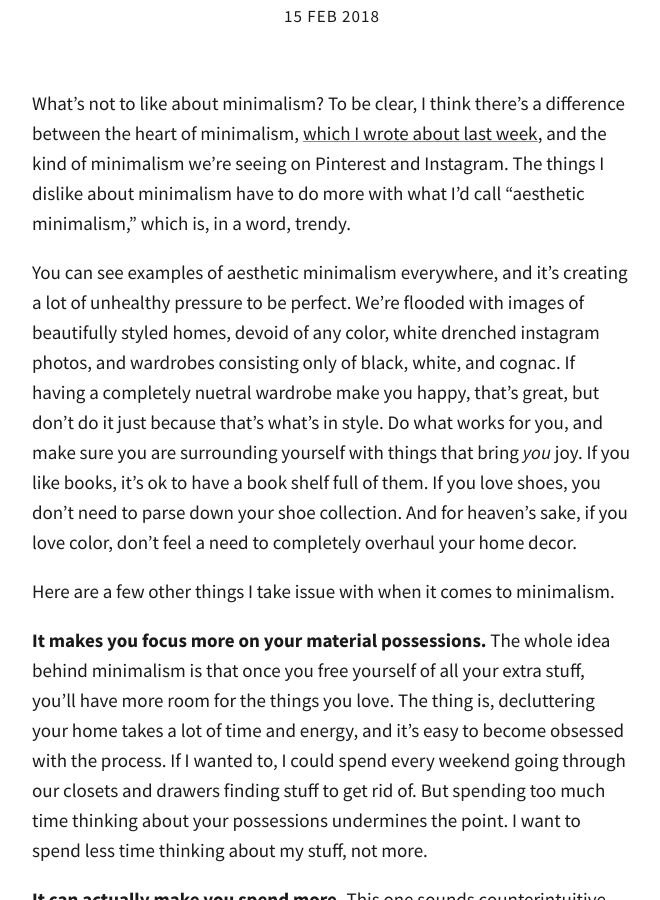
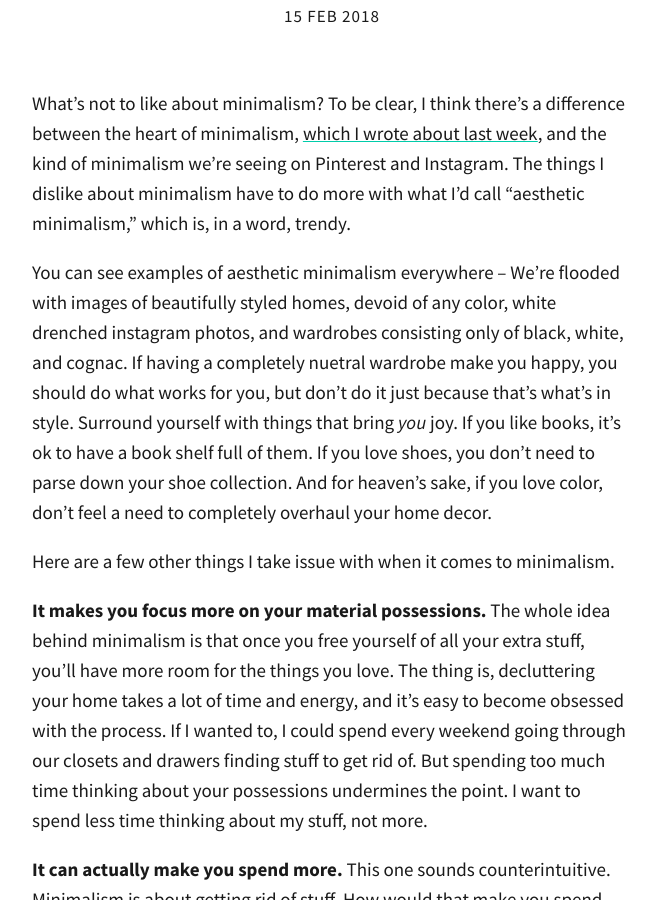
Before and after one commit to totiffany/totiffany.github.io, a Jekyll site: the page built from _posts/2018-02-15-4-Things-I-Dislike-About-Minimalism.md, in a window 1280 px wide and 900 px high, scrolled down 315 px. Shown: the whole window, without its empty margins (308-968 px from the left). Built offline with Jekyll 4.4.1, drawn with Linux system fonts in a browser that asks for light colours; our own code applies the rules of GitHub Pages for plain Markdown files.

Commit message:
Update 2018-02-15-4-Things-I-Dislike-About-Minimalism.md

```diff
--- a/_posts/2018-02-15-4-Things-I-Dislike-About-Minimalism.md
+++ b/_posts/2018-02-15-4-Things-I-Dislike-About-Minimalism.md
@@ -3,7 +3,7 @@ published: true
 ---
 What's not to like about minimalism? To be clear, I think there's a difference between the heart of minimalism, [which I wrote about last week](http://redletterdayblog.com/What-I-Love-About-Minimalism), and the kind of minimalism we're seeing on Pinterest and Instagram. The things I dislike about minimalism have to do more with what I'd call "aesthetic minimalism," which is, in a word, trendy.
 
-You can see examples of aesthetic minimalism everywhere, and it's creating a lot of unhealthy pressure to be perfect. We're flooded with images of beautifully styled homes, devoid of any color, white drenched instagram photos, and wardrobes consisting only of black, white, and cognac. If having a completely nuetral wardrobe make you happy, that's great, but don't do it just because that's what's in style. Do what works for you, and make sure you are surrounding yourself with things that bring _you_ joy. If you like books, it's ok to have a book shelf full of them. If you love shoes, you don't need to parse down your shoe collection. And for heaven's sake, if you love color, don't feel a need to completely overhaul your home decor.
+You can see examples of aesthetic minimalism everywhere – We're flooded with images of beautifully styled homes, devoid of any color, white drenched instagram photos, and wardrobes consisting only of black, white, and cognac. If having a completely nuetral wardrobe make you happy, you should do what works for you, but don't do it just because that's what's in style. Surround yourself with things that bring _you_ joy. If you like books, it's ok to have a book shelf full of them. If you love shoes, you don't need to parse down your shoe collection. And for heaven's sake, if you love color, don't feel a need to completely overhaul your home decor.
 
 Here are a few other things I take issue with when it comes to minimalism.
 
```
